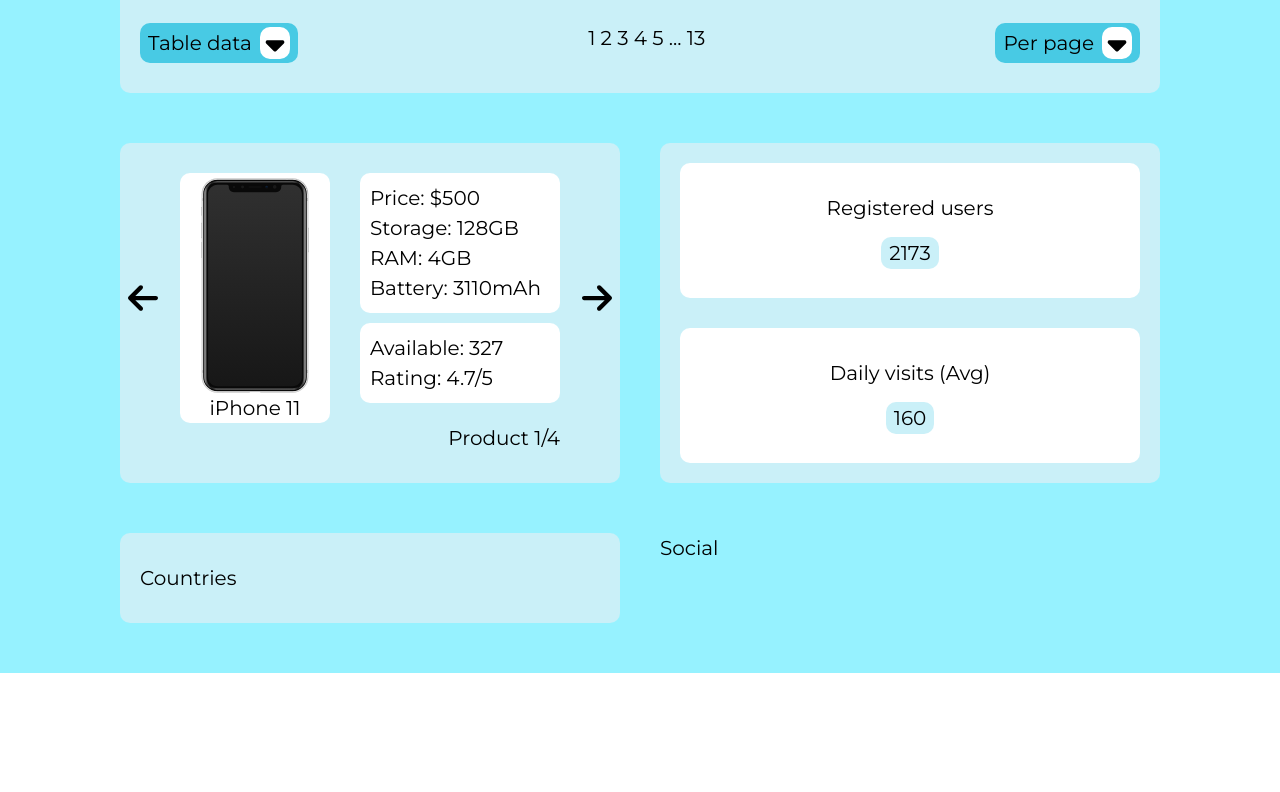
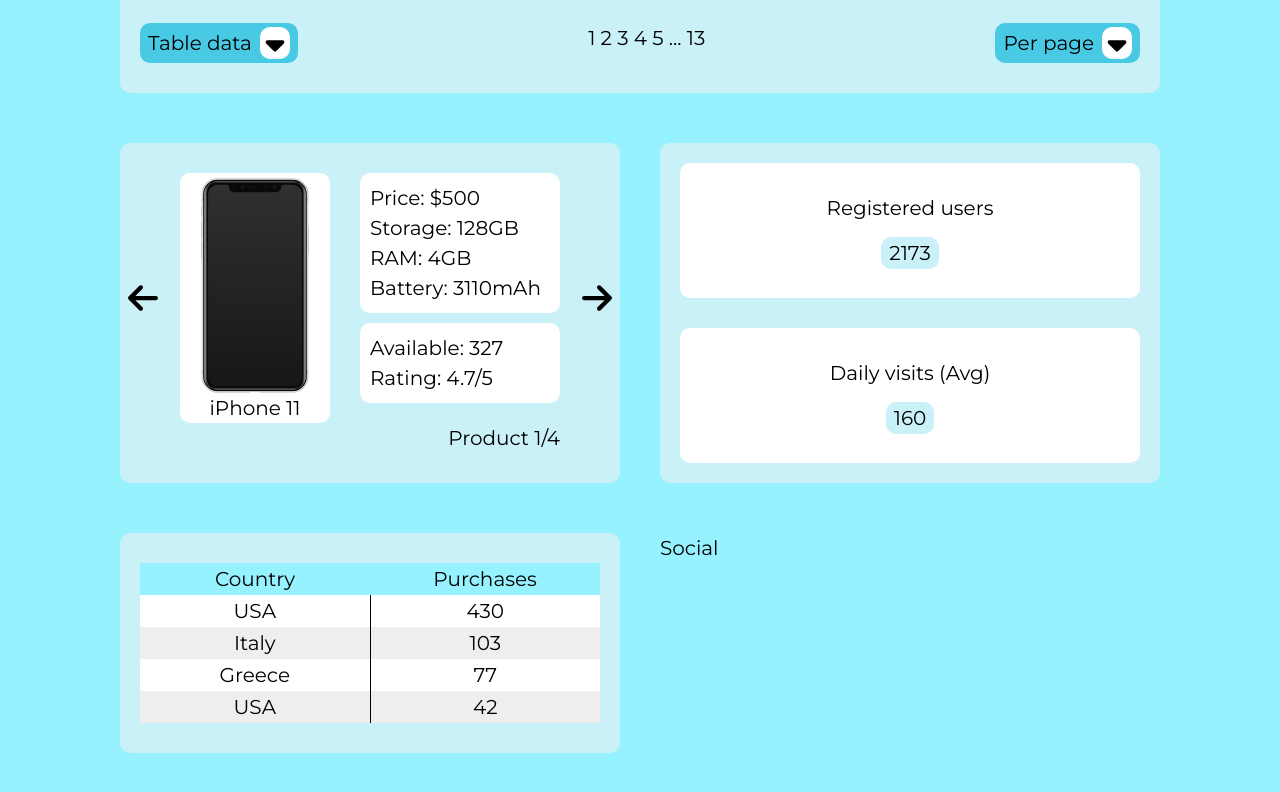
Before and after one commit to lazarevkristijan/sales-dashboard, a React (Vite) app: page / in a window 1280 px wide. Shown: the part 1515-2307 px from the top of the page. Before the commit the page ends 2188 px from the top, so only its background shows below. Built offline with nearby package versions, Linux system fonts and the light colour scheme.

Commit message:
countries basic

```diff
--- a/constants/index.ts
+++ b/constants/index.ts
@@ -264,6 +264,34 @@ export const tableData = [
   },
 ]
 
+export const countryTableHeadings = [
+  {
+    text: "Country",
+  },
+  {
+    text: "Purchases",
+  },
+]
+
+export const countryTableData = [
+  {
+    country: "USA",
+    purchases: 430,
+  },
+  {
+    country: "Italy",
+    purchases: 103,
+  },
+  {
+    country: "Greece",
+    purchases: 77,
+  },
+  {
+    country: "USA",
+    purchases: 42,
+  },
+]
+
 export const topIconStyles = "w-[35px] h-[35px]"
 
 export const additionalSalesInfoStyles =
--- a/sections/Countries.tsx
+++ b/sections/Countries.tsx
@@ -1,7 +1,37 @@
+import { countryTableData, countryTableHeadings } from "../constants"
+
 const Countries = () => {
   return (
-    <div className="light-blue1 py-[30px] rou mb-[50px] w-[500px]">
-      <div className="mx-[20px]">Countries</div>
+    <div className="light-blue1 py-[30px] mb-[50px] w-[500px] rou">
+      <div className="mx-[20px]">
+        <table className="w-full text-center">
+          <thead>
+            <tr>
+              {countryTableHeadings.map((heading, index) => (
+                <th
+                  key={index}
+                  className="light-blue2 font-normal w-[50%]"
+                >
+                  {heading.text}
+                </th>
+              ))}
+            </tr>
+          </thead>
+          <tbody>
+            {countryTableData.map((place, index) => (
+              <tr>
+                <td
+                  key={index}
+                  className="border-r-[1px] border-black"
+                >
+                  {place.country}
+                </td>
+                <td>{place.purchases}</td>
+              </tr>
+            ))}
+          </tbody>
+        </table>
+      </div>
     </div>
   )
 }
--- a/sections/Orders.tsx
+++ b/sections/Orders.tsx
@@ -5,7 +5,7 @@ const Orders = () => {
   return (
     <div className="mx-[10px] lg:mx-auto mb-[50px] py-[30px] rou light-blue1 max-w-[1040px] ">
       <div className="mx-[20px] mb-[25px] overflow-x-scroll rou">
-        <table className="w-[1000px]">
+        <table className="w-[1000px] text-center">
           <thead>
             <tr>
               {tableHeadings.map((heading, index) => (
@@ -18,7 +18,7 @@ const Orders = () => {
               ))}
             </tr>
           </thead>
-          <tbody className="text-center">
+          <tbody className="">
             {tableData.map((order, index) => (
               <tr
                 key={index}
```
